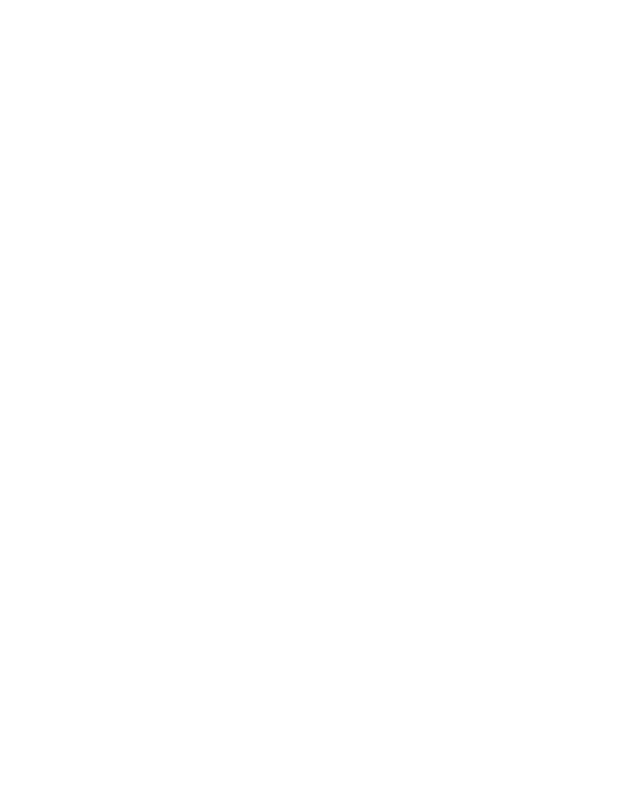
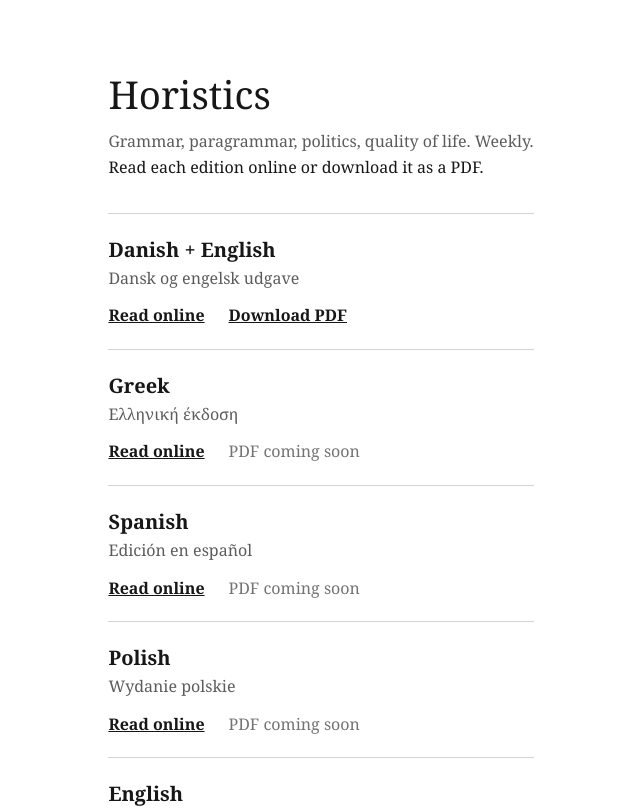
Before and after one commit to parlamas/prosopocracy, a Next.js app: page /paper in a window 1280 px wide. Before the commit this address had no page. Shown: the top 808 px of the page, without its empty margins (319-959 px from the left). Built offline with nearby package versions, Linux system fonts and the light colour scheme.

Commit message:
Add /paper index page and Danish PDF

```diff
--- /dev/null
+++ b/app/paper/page.tsx
@@ -0,0 +1,85 @@
+// app/paper/page.tsx
+
+import type { Metadata } from "next";
+import Link from "next/link";
+
+export const metadata: Metadata = {
+  title: "Horistics — the newspaper",
+  description:
+    "Grammar, paragrammar, politics, quality of life. Weekly. Read every edition online or download it as a PDF.",
+};
+
+type Edition = {
+  name: string;
+  label: string;
+  href: string;
+  pdf?: string;
+};
+
+const EDITIONS: Edition[] = [
+  {
+    name: "Danish + English",
+    label: "Dansk og engelsk udgave",
+    href: "/paper/danish",
+    pdf: "/paper/pdf/horistics-danish-english.pdf",
+  },
+  { name: "Greek", label: "Ελληνική έκδοση", href: "/paper/greek" },
+  { name: "Spanish", label: "Edición en español", href: "/paper/spanish" },
+  { name: "Polish", label: "Wydanie polskie", href: "/paper/polish" },
+  { name: "English", label: "English edition", href: "/paper/english" },
+];
+
+const linkStyle = {
+  fontWeight: 700,
+  marginRight: "1.5rem",
+  textDecoration: "underline",
+} as const;
+
+export default function PaperIndex() {
+  return (
+    <main
+      style={{
+        maxWidth: 720,
+        margin: "0 auto",
+        padding: "4rem 1.5rem",
+        fontFamily: "Georgia, serif",
+        lineHeight: 1.6,
+      }}
+    >
+      <h1 style={{ fontSize: "2.4rem", margin: 0 }}>Horistics</h1>
+      <p style={{ opacity: 0.7, marginTop: "0.25rem" }}>
+        Grammar, paragrammar, politics, quality of life. Weekly.
+      </p>
+      <p>Read each edition online or download it as a PDF.</p>
+
+      <ul style={{ listStyle: "none", padding: 0, margin: "2rem 0 0" }}>
+        {EDITIONS.map((e) => (
+          <li
+            key={e.href}
+            style={{
+              borderTop: "1px solid rgba(128,128,128,0.35)",
+              padding: "1.25rem 0",
+            }}
+          >
+            <div style={{ fontSize: "1.25rem", fontWeight: 700 }}>{e.name}</div>
+            <div style={{ opacity: 0.7, marginBottom: "0.75rem" }}>{e.label}</div>
+            <Link href={e.href} style={linkStyle}>
+              Read online
+            </Link>
+            {e.pdf ? (
+              <a href={e.pdf} download style={linkStyle}>
+                Download PDF
+              </a>
+            ) : (
+              <span style={{ opacity: 0.6 }}>PDF coming soon</span>
+            )}
+          </li>
+        ))}
+      </ul>
+
+      <p style={{ opacity: 0.6, fontSize: "0.9rem", marginTop: "3rem" }}>
+        &copy; 2026 Isidoros Parlamas
+      </p>
+    </main>
+  );
+}
```
Also changed, not shown: 1 other file (tests, documents, lock files or other folders).
